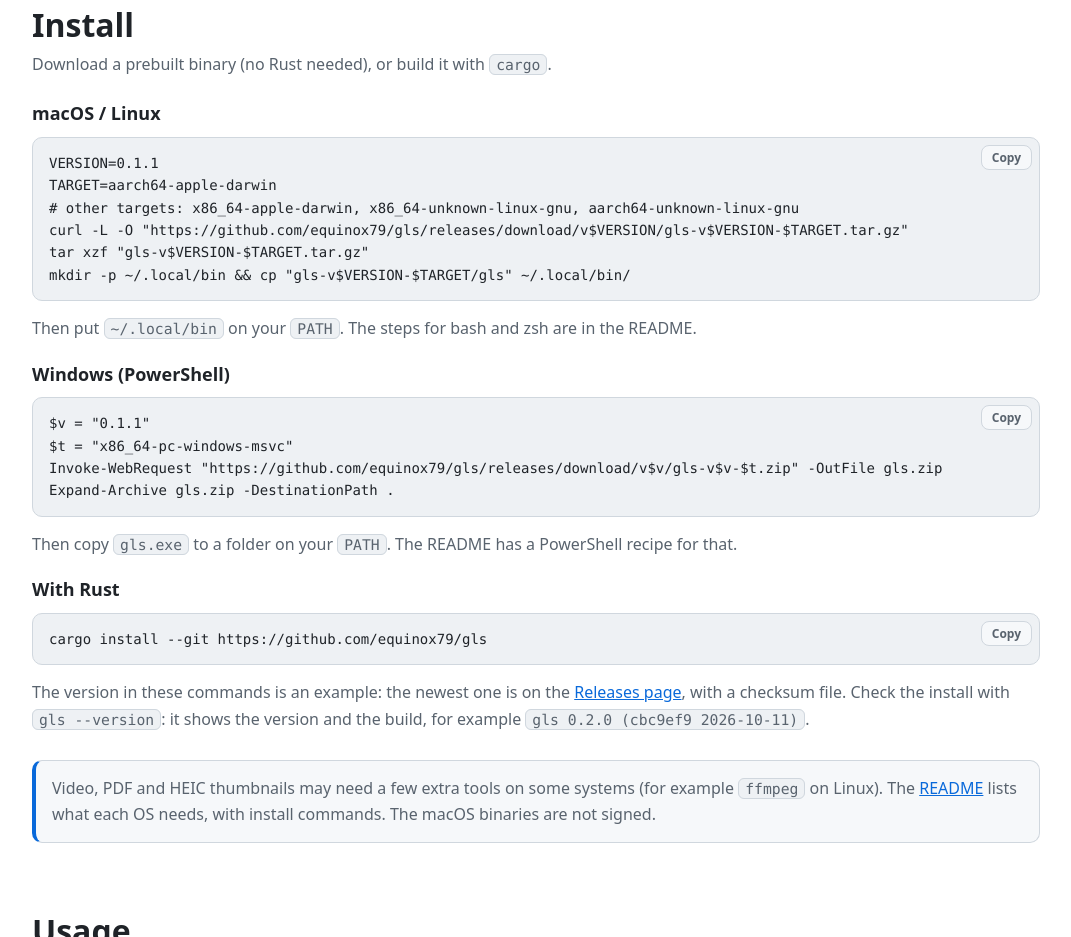
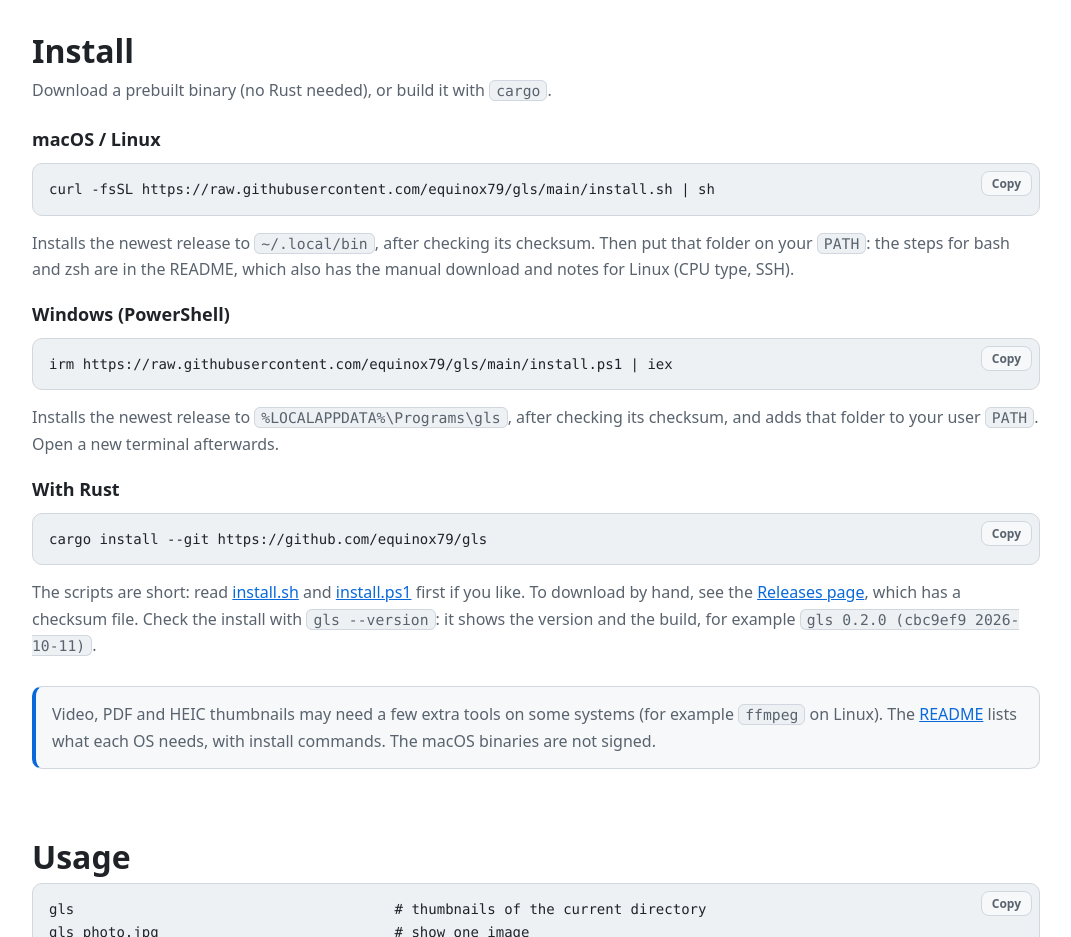
Before and after one commit to equinox79/gls, a plain HTML site: page docs/index.html in a window 1280 px wide. Shown: the part 2324-3261 px from the top of the page, without its empty margins (104-1175 px from the left). Drawn offline with Linux system fonts and the light colour scheme.

Commit message:
Add install.sh and install.ps1 (latest release, checksum check); Linux notes in the README

```diff
--- a/docs/index.html
+++ b/docs/index.html
@@ -1,4 +1,4 @@
-<!doctype html>
+15617 <!doctype html>
 <html lang="en">
 <head>
 <meta charset="utf-8">
@@ -239,26 +239,18 @@
       <div class="stack">
         <div class="block">
           <h3>macOS / Linux</h3>
-          <div class="code"><button class="copy" type="button" data-copy><span class="en">Copy</span><span class="ja">コピー</span></button><pre>VERSION=0.1.1
-TARGET=aarch64-apple-darwin
-# other targets: x86_64-apple-darwin, x86_64-unknown-linux-gnu, aarch64-unknown-linux-gnu
-curl -L -O "https://github.com/equinox79/gls/releases/download/v$VERSION/gls-v$VERSION-$TARGET.tar.gz"
-tar xzf "gls-v$VERSION-$TARGET.tar.gz"
-mkdir -p ~/.local/bin &amp;&amp; cp "gls-v$VERSION-$TARGET/gls" ~/.local/bin/</pre></div>
-          <p><span class="en">Then put <code>~/.local/bin</code> on your <code>PATH</code>. The steps for bash and zsh are in the README.</span><span class="ja">そのあと、<code>~/.local/bin</code> を <code>PATH</code> に通します。bash と zsh の手順は README にあります。</span></p>
+          <div class="code"><button class="copy" type="button" data-copy><span class="en">Copy</span><span class="ja">コピー</span></button><pre>curl -fsSL https://raw.githubusercontent.com/equinox79/gls/main/install.sh | sh</pre></div>
+          <p><span class="en">Installs the newest release to <code>~/.local/bin</code>, after checking its checksum. Then put that folder on your <code>PATH</code>: the steps for bash and zsh are in the README, which also has the manual download and notes for Linux (CPU type, SSH).</span><span class="ja">最新のリリースを、チェックサムを確かめて <code>~/.local/bin</code> に入れます。そのあと、そのフォルダを <code>PATH</code> に通します。bash と zsh の手順は README にあります。手で入れる方法と、Linux での注意（CPU の種類、SSH）も、README にあります。</span></p>
         </div>
         <div class="block">
           <h3>Windows (PowerShell)</h3>
-          <div class="code"><button class="copy" type="button" data-copy><span class="en">Copy</span><span class="ja">コピー</span></button><pre>$v = "0.1.1"
-$t = "x86_64-pc-windows-msvc"
-Invoke-WebRequest "https://github.com/equinox79/gls/releases/download/v$v/gls-v$v-$t.zip" -OutFile gls.zip
-Expand-Archive gls.zip -DestinationPath .</pre></div>
-          <p><span class="en">Then copy <code>gls.exe</code> to a folder on your <code>PATH</code>. The README has a PowerShell recipe for that.</span><span class="ja">そのあと、<code>gls.exe</code> を <code>PATH</code> の通ったフォルダにコピーします。README に、PowerShell での手順があります。</span></p>
+          <div class="code"><button class="copy" type="button" data-copy><span class="en">Copy</span><span class="ja">コピー</span></button><pre>irm https://raw.githubusercontent.com/equinox79/gls/main/install.ps1 | iex</pre></div>
+          <p><span class="en">Installs the newest release to <code>%LOCALAPPDATA%\Programs\gls</code>, after checking its checksum, and adds that folder to your user <code>PATH</code>. Open a new terminal afterwards.</span><span class="ja">最新のリリースを、チェックサムを確かめて <code>%LOCALAPPDATA%\Programs\gls</code> に入れ、そのフォルダをユーザーの <code>PATH</code> に追加します。そのあと、新しい端末を開いてください。</span></p>
         </div>
         <div class="block">
           <h3><span class="en">With Rust</span><span class="ja">Rust を使う場合</span></h3>
           <div class="code"><button class="copy" type="button" data-copy><span class="en">Copy</span><span class="ja">コピー</span></button><pre>cargo install --git https://github.com/equinox79/gls</pre></div>
-          <p><span class="en">The version in these commands is an example: the newest one is on the <a href="https://github.com/equinox79/gls/releases/latest">Releases page</a>, with a checksum file.</span><span class="ja">コマンドのバージョンは例です。最新のバージョンとチェックサムは、<a href="https://github.com/equinox79/gls/releases/latest">Releases のページ</a>にあります。</span> <span class="en">Check the install with <code>gls --version</code>: it shows the version and the build, for example <code>gls 0.2.0 (cbc9ef9 2026-10-11)</code>.</span><span class="ja"><code>gls --version</code> で、バージョンとビルド（例: <code>gls 0.2.0 (cbc9ef9 2026-10-11)</code>）を確かめられます。</span></p>
+          <p><span class="en">The scripts are short: read <a href="https://github.com/equinox79/gls/blob/main/install.sh">install.sh</a> and <a href="https://github.com/equinox79/gls/blob/main/install.ps1">install.ps1</a> first if you like. To download by hand, see the <a href="https://github.com/equinox79/gls/releases/latest">Releases page</a>, which has a checksum file.</span><span class="ja">スクリプトは短いので、気になる方は先に <a href="https://github.com/equinox79/gls/blob/main/install.sh">install.sh</a> と <a href="https://github.com/equinox79/gls/blob/main/install.ps1">install.ps1</a> を読んでください。手でダウンロードする場合は、チェックサムのある <a href="https://github.com/equinox79/gls/releases/latest">Releases のページ</a>をどうぞ。</span> <span class="en">Check the install with <code>gls --version</code>: it shows the version and the build, for example <code>gls 0.2.0 (cbc9ef9 2026-10-11)</code>.</span><span class="ja"><code>gls --version</code> で、バージョンとビルド（例: <code>gls 0.2.0 (cbc9ef9 2026-10-11)</code>）を確かめられます。</span></p>
         </div>
       </div>
       <p class="note" style="margin-top:18px"><span class="en">Video, PDF and HEIC thumbnails may need a few extra tools on some systems (for example <code>ffmpeg</code> on Linux). The <a href="https://github.com/equinox79/gls#optional-tools-for-video-pdf-and-heic">README</a> lists what each OS needs, with install commands. The macOS binaries are not signed.</span><span class="ja">動画・PDF・HEIC のサムネイルには、環境によって追加のツール（たとえば Linux の <code>ffmpeg</code>）が要ります。必要なものとインストールのコマンドは、OS ごとに <a href="https://github.com/equinox79/gls/blob/main/README_JA.md">README</a> にあります。macOS のバイナリは署名していません。</span></p>
```
Also changed, not shown: 4 other files.
